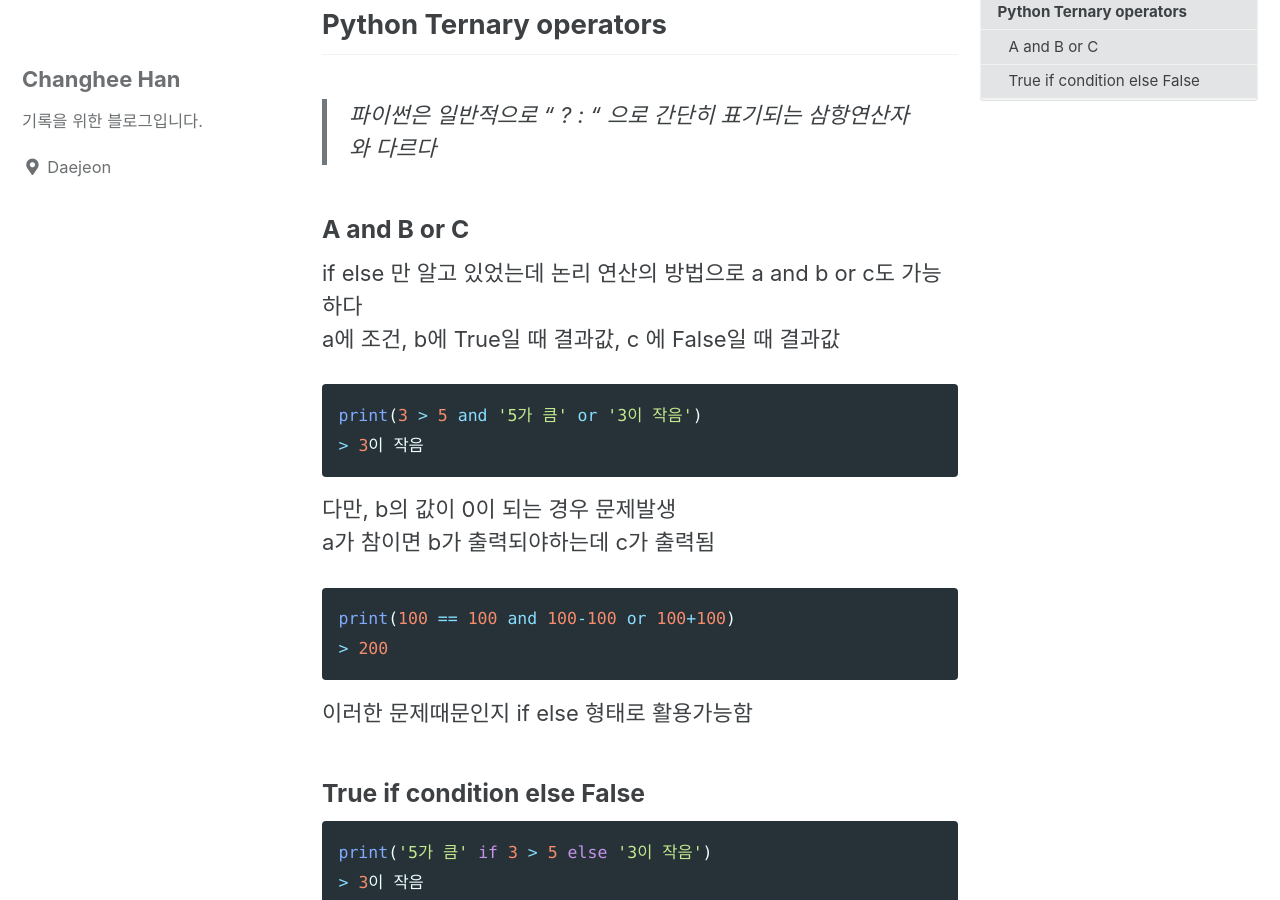
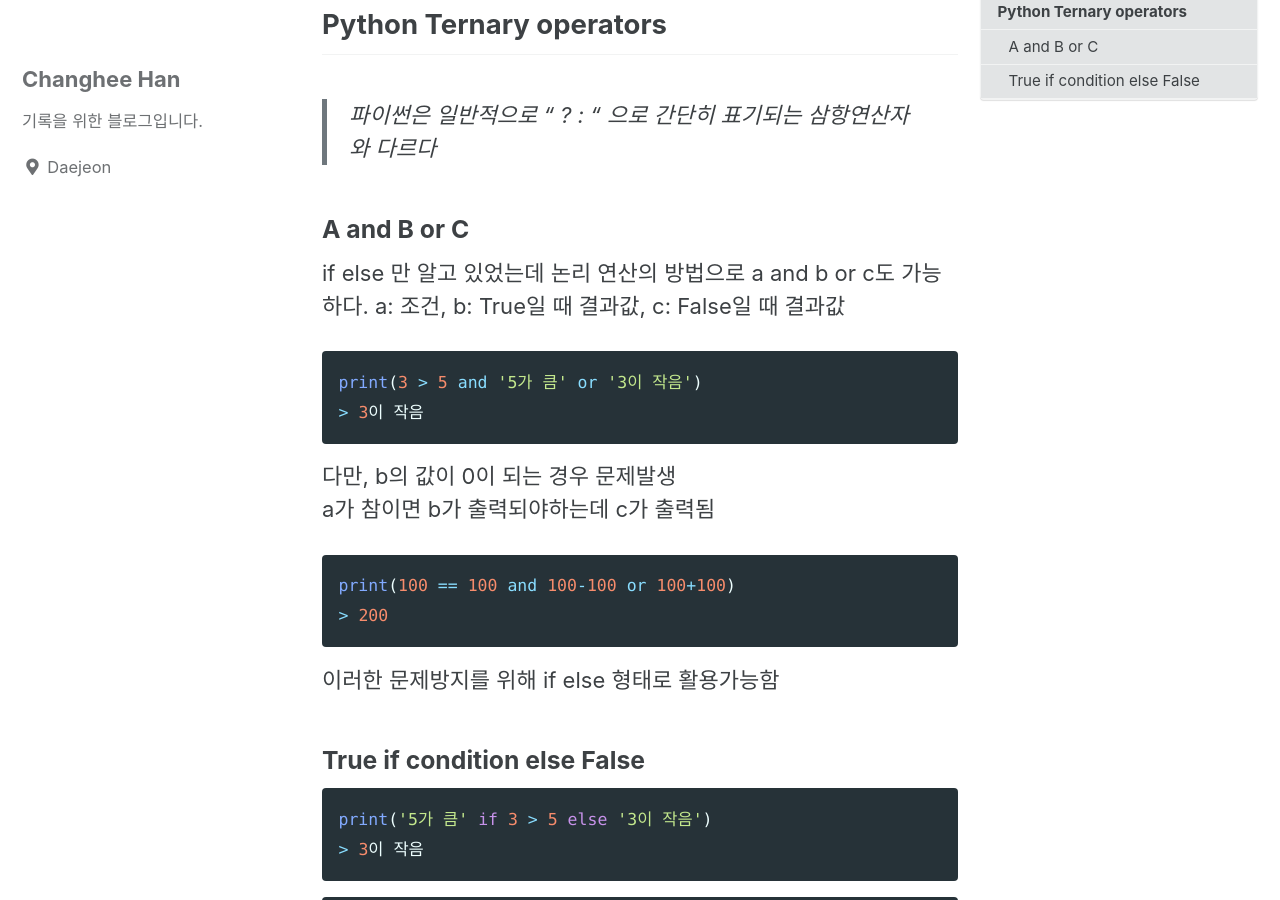
Before and after one commit to hython37/hython37.github.io, a Jekyll site: the page built from _posts/2020-12-25-Ternary-Operators.md, in a window 1280 px wide and 900 px high, scrolled down 248 px. Built offline with Jekyll 4.4.1, drawn with Linux system fonts in a browser that asks for light colours; cached includes are drawn as plain includes.

Commit message:
update content

````diff
--- a/_posts/2020-12-25-Ternary-Operators.md
+++ b/_posts/2020-12-25-Ternary-Operators.md
@@ -14,8 +14,7 @@ toc_label: "Algorithm of Python"
 > 파이썬은 일반적으로 " ? : " 으로 간단히 표기되는 삼항연산자와 다르다
 
 ### A and B or C
-if else 만 알고 있었는데 논리 연산의 방법으로 a and b or c도 가능하다
-a에 조건, b에 True일 때 결과값, c 에 False일 때 결과값
+if else 만 알고 있었는데 논리 연산의 방법으로 a and b or c도 가능하다. a: 조건, b: True일 때 결과값, c: False일 때 결과값
 
 ```python
 print(3 > 5 and '5가 큼' or '3이 작음')
@@ -30,7 +29,8 @@ print(100 == 100 and 100-100 or 100+100)
 > 200
 ```
 
-이러한 문제때문인지 if else 형태로 활용가능함
+이러한 문제방지를 위해 if else 형태로 활용가능함
+
 ### True if condition else False
 ```python
 print('5가 큼' if 3 > 5 else '3이 작음')
@@ -38,7 +38,7 @@ print('5가 큼' if 3 > 5 else '3이 작음')
 ```
 
 ```python
-print(100 - 100 if 100 == 100 else 100+100)
+print(100-100 if 100 == 100 else 100+100)
 > 0
 ```
 
````
